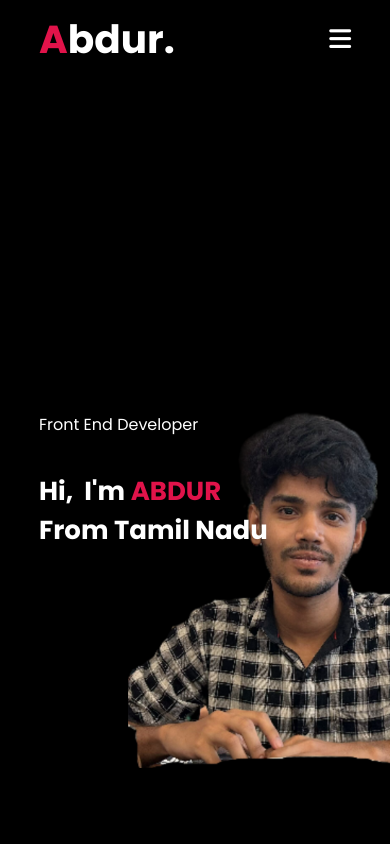
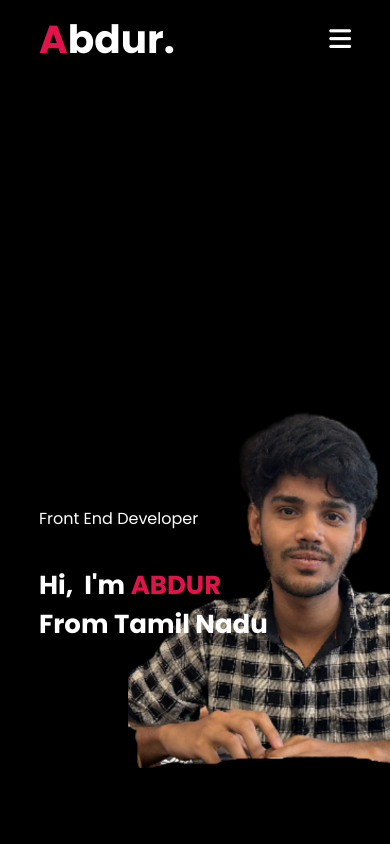
Before and after one commit to AbdurRahman2004/personal-portfolio, a plain HTML site: page index.html in a window 390 px wide. Shown: the top 844 px of the page. Drawn offline with Linux system fonts and the light colour scheme.

Commit message:
Update style.css

```diff
--- a/styles/style.css
+++ b/styles/style.css
@@ -408,7 +408,7 @@ nav .fa-solid{
         background-image: url(../images/mobilewalli.png);
     }
     #header .about-text{
-        margin-top: 110%;
+        margin-top: 140%;
         font-size: 16px;
     }
     #header .about-text h2{
```
